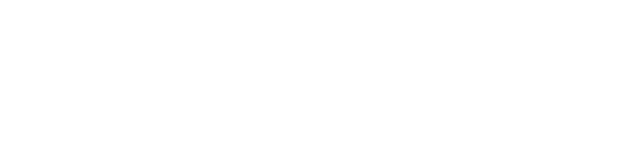
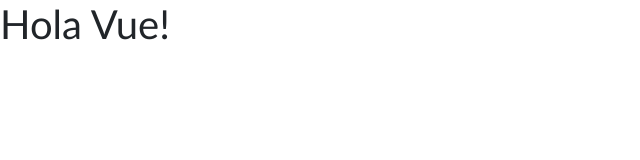
Before and after one commit to crimanlor/RickAndMortyVue, a plain HTML site: page index.html in a window 1280 px wide. Shown: the whole page, without its empty margins (0-640 px from the left). Drawn offline with nearby package versions, Linux system fonts and the light colour scheme; files that its build step writes are made by us from their sources.

Commit message:
Set up.1

```diff
--- a/index.html
+++ b/index.html
@@ -8,6 +8,9 @@
     <title>Rick and Morty</title>
 </head>
 <body>
+    <div id="app">
+        <h1>{{ mensaje }}</h1>
+    </div>
     <script src="https://cdn.jsdelivr.net/npm/vue@2.5.16/dist/vue.js"></script>
     <script src="javascript.js"></script>
 </body>
--- a/javascript.js
+++ b/javascript.js
@@ -1 +1,10 @@
 'use strict'
+
+const app = new Vue ({
+    el: '#app',
+    data(){
+        return {
+            mensaje: 'Hola Vue!'
+        }
+    }
+})
```
Also changed, not shown: styles.css (renamed from sass/styles.css), 1 other file.
